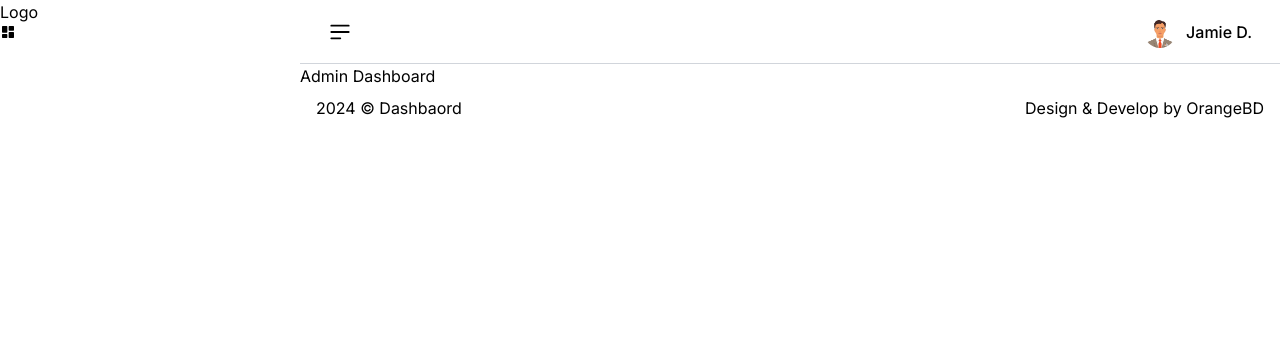
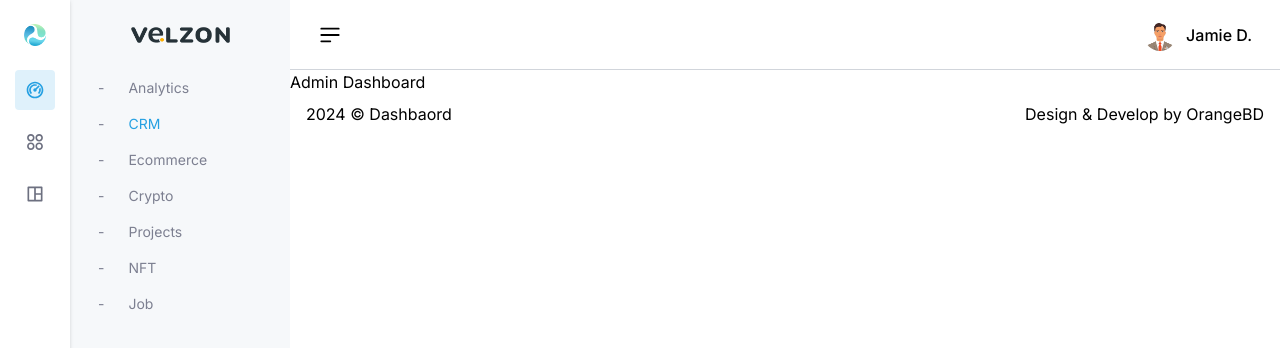
Before and after one commit to ashik194/nextjs-dashboard, a Next.js app: page / in a window 1280 px wide. Shown: the top 348 px of the page. Built offline with nearby package versions, Linux system fonts and the light colour scheme.

Commit message:
sidebar design created

```diff
--- a/app/components/Header.js
+++ b/app/components/Header.js
@@ -15,7 +15,7 @@ function Header(props) {
         setUserDetails(!userDetails)
     }
   return (
-    <div className='sticky top-0 bg-white min-h-[60px] z-50 border-b border-b-gray-300 flex justify-between items-center px-5 gap-4 h-16'>
+    <div className='sticky top-0 bg-white min-h-[70px] z-50 border-b border-b-gray-300 flex justify-between items-center px-5 gap-4'>
       <div className='flex justify-between'>
         <div>
           <button  onClick={menuToggle} className="hidden sm:block nav-link p-2 waves-effect me-auto">
--- a/app/components/Sidebar.js
+++ b/app/components/Sidebar.js
@@ -6,12 +6,9 @@ import SidebarSubMenu from './SidebarSubMenu'
 function Sidebar({toggleValue}) {
   return (
     <>
-      <div className='flex'>
-        <SidebarIcon />
-        {
-          toggleValue && <SidebarSubMenu />
-        }
-
+      <div className='sticky top-0 flex flex-row'>
+        <SidebarIcon toggleValue={toggleValue}/>
+        <SidebarSubMenu toggleValue={toggleValue} />
       </div>
     </>
   )
--- a/app/components/SidebarIcon.js
+++ b/app/components/SidebarIcon.js
@@ -1,11 +1,41 @@
-import React from 'react'
-import { BiSolidDashboard } from "react-icons/bi";
+import React, { useState } from 'react'
+import { RiDashboard2Line } from "react-icons/ri";
+import { RiApps2Line } from "react-icons/ri";
+import { RiLayout2Line } from "react-icons/ri";
+import logo from "@/public/logo-sm.png"
+import Link from 'next/link';
+import Image from 'next/image';
+import Dashboard from '../(admin)/admin/page';
 
-function SidebarIcon() {
+function SidebarIcon({ toggleValue }) {
+
   return (
-    <div className='w-[70px]'>
-      <h1>Logo</h1>
-      <BiSolidDashboard />
+    <div className='bg-white w-[70px] drop-shadow min-h-screen'>
+      <div class="flex flex-col items-center pt-6">
+        <Link href="#" className='mb-6'>
+          <Image src={logo} alt="" height="22" />
+        </Link>
+
+        <div className='hover:cursor-pointer flex flex-col gap-3'>
+
+          <div className='h-10 w-10 bg-[#DFF1FB] rounded flex items-center justify-center' id='dashboard'>
+            <RiDashboard2Line style={{ color: '#25a0e2' }} size={20} />
+          </div>
+
+          <div className=' h-10 w-10 active:bg-[#DFF1FB] rounded flex items-center justify-center' id='app'>
+            <RiApps2Line style={{ color: '#6D7080' }} size={20} />
+          </div>
+
+          <div className=' h-10 w-10 active:bg-[#DFF1FB] rounded flex items-center justify-center' id='app'>
+            <RiLayout2Line style={{ color: '#6D7080' }} size={20} />
+          </div>
+        </div>
+
+      </div>
+
+
+
+      {/*<BiSolidDashboard />*/}
     </div>
   )
 }
--- a/app/components/SidebarSubMenu.js
+++ b/app/components/SidebarSubMenu.js
@@ -1,10 +1,52 @@
+import Image from 'next/image'
 import React from 'react'
+import MainLogo from '@/public/mainLogo.png'
 
-function SidebarSubMenu() {
+function SidebarSubMenu({ toggleValue }) {
+
+
   return (
-    <div className=''>
-        <h1>Sub Menu</h1>
+    <div className={toggleValue?'bg-[#f6f8fa] w-[220px] min-h-screen block':'bg-[#f6f8fa] w-[220px] min-h-screen hidden'}>
+
+        <div className="px-5 flex flex-col justify-center items-center min-h-[70px]">
+          <span className="">
+            <Image src={MainLogo} alt="" height="17" />
+          </span>
+        </div>
+
+        <div className='pl-7 flex flex-col text-[#7c7f90] text-sm cursor-pointer'>
+          <span className='flex flex-row items-center hover:text-[#25a0e2]'>
+            <p>-</p>
+            <p className='pl-6 py-2'>Analytics</p>
+          </span>
+          <span className='flex flex-row items-center hover:text-[#25a0e2]'>
+            <p>-</p>
+            <p className='pl-6 py-2 text-[#25a0e2]'>CRM</p>
+          </span>
+          <span className='flex flex-row items-center hover:text-[#25a0e2]'>
+            <p>-</p>
+            <p className='pl-6 py-2'>Ecommerce</p>
+          </span>
+          <span className='flex flex-row items-center hover:text-[#25a0e2]'>
+            <p>-</p>
+            <p className='pl-6 py-2'>Crypto</p>
+          </span>
+          <span className='flex flex-row items-center hover:text-[#25a0e2]'>
+            <p>-</p>
+            <p className='pl-6 py-2'>Projects</p>
+          </span>
+          <span className='flex flex-row items-center hover:text-[#25a0e2]'>
+            <p>-</p>
+            <p className='pl-6 py-2'>NFT</p>
+          </span>
+          <span className='flex flex-row items-center hover:text-[#25a0e2]'>
+            <p>-</p>
+            <p className='pl-6 py-2'>Job</p>
+          </span>
+        </div>
+
     </div>
+
   )
 }
 
--- a/app/layout.js
+++ b/app/layout.js
@@ -14,7 +14,7 @@ const inter = Inter({ subsets: ["latin"] });
 // };
 
 export default function RootLayout({ children }) {
-  const [toggleValue, setToggleValue] = useState(false)
+  const [toggleValue, setToggleValue] = useState(true)
     const handleToggleValue = (toggle) => {
         setToggleValue(toggle)
     }
@@ -22,7 +22,7 @@ export default function RootLayout({ children }) {
     <html lang="en">
       <body className={inter.className}>
         <div className="flex ">
-          <div className="min-w-[50px] w-[300px] max-w-[300px]">
+          <div className={toggleValue?"min-w-[50px]":"max-w-[290px]"}>
             <Sidebar toggleValue={toggleValue} />
           </div>
           <main className="flex-1">
```
Also changed, not shown: app/components/test.html (added, +64 -0 lines), public/logo-sm.png (added), public/mainLogo.png (added).
